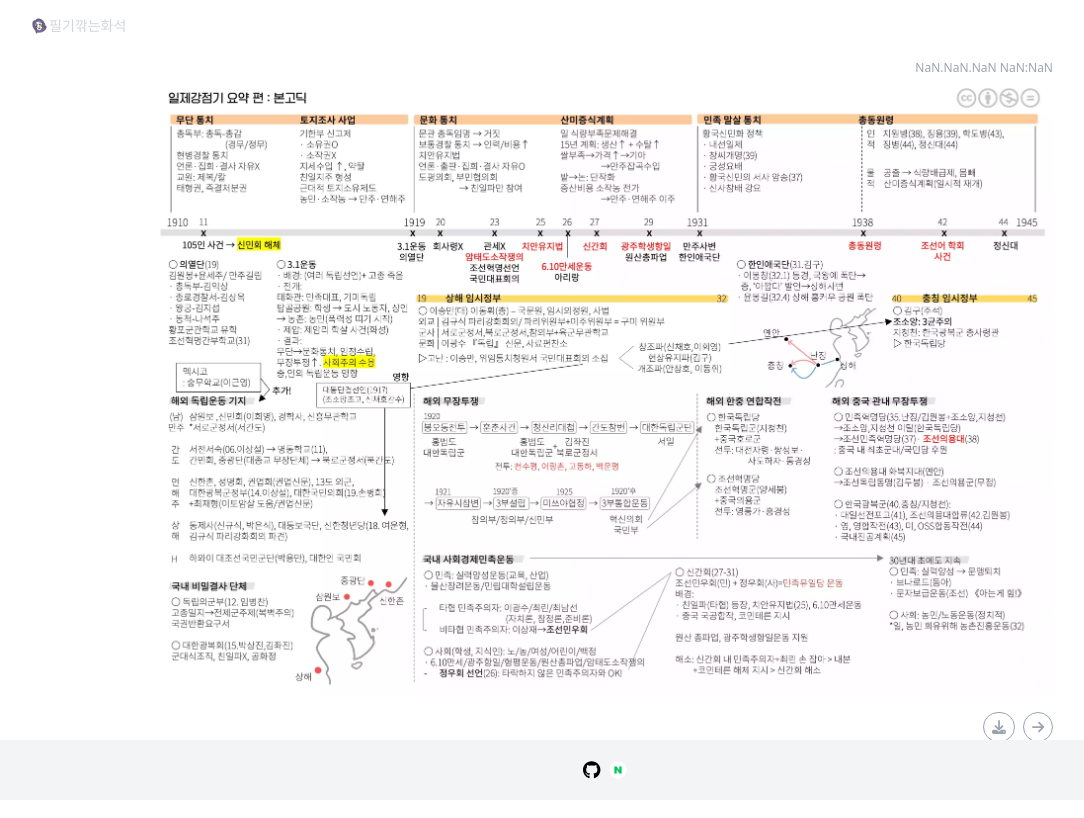
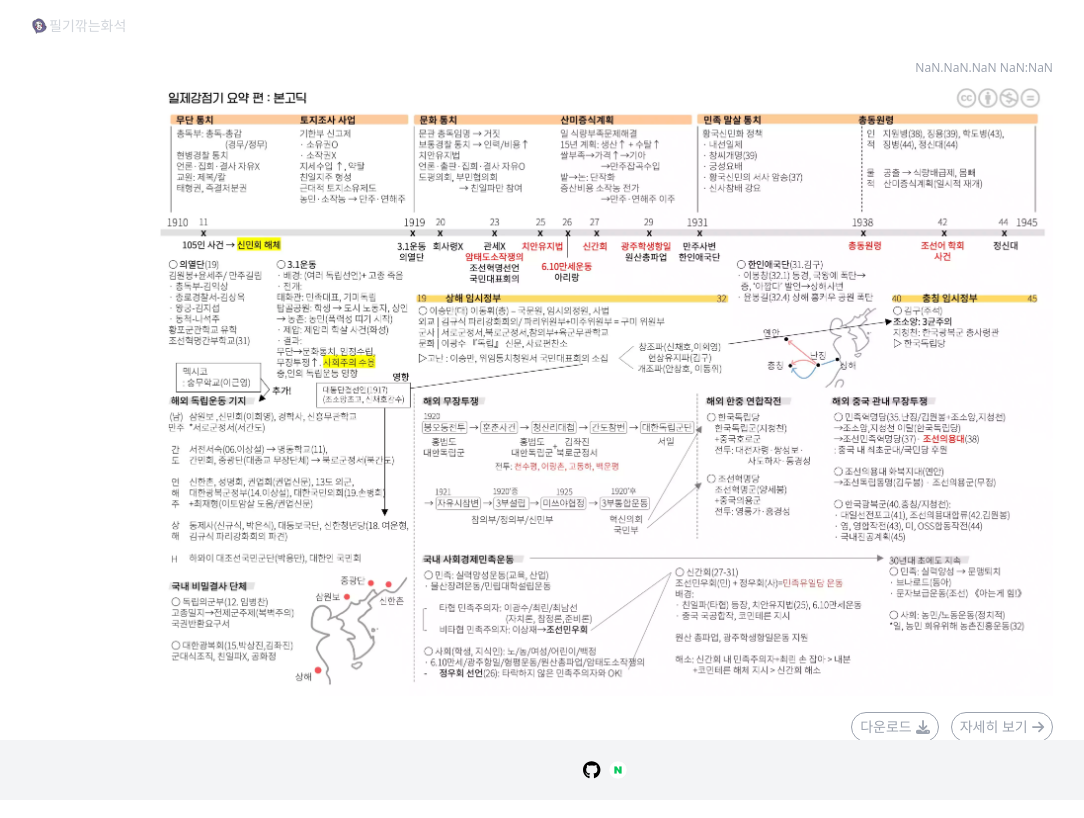
Before and after one commit to agnes0304/chronos-nextjs, a Next.js app: page /posts/1 in a window 1280 px wide. Shown: the top 818 px of the page, without its empty margins (35-1119 px from the left). Built offline with nearby package versions, Linux system fonts and the light colour scheme; no server answers.

Commit message:
added style effect

```diff
--- a/src/components/post/Actions.tsx
+++ b/src/components/post/Actions.tsx
@@ -5,19 +5,19 @@ import { faDownload, faArrowRight } from "@fortawesome/free-solid-svg-icons";
 
 const Actions = () => {
   return (
-    <div className="flex justify-end gap-2">
+    <div className="flex justify-end gap-3">
       <button
         type="button"
-        className="h-[30px] border border-gray-400 rounded-full text-sm text-gray-400 flex justify-center items-center group p-1 px-2 hover:border-none hover:bg-indigo-300 hover:text-white hover:shadow-md hover:shadow-neutral-300 active:bg-indigo-400 active:shadow-inner"
+        className="h-[30px] border border-gray-400 rounded-full text-sm text-gray-400 flex justify-center items-center group p-1 px-2 hover:border-indigo-300 hover:bg-indigo-300 hover:text-white active:bg-indigo-400 active:shadow-inner transition-all duration-200 ease-in-out"
       >
-        <span className="hidden group-hover:inline mr-1">다운로드</span>
+        <span className="mr-1">다운로드</span>
         <FontAwesomeIcon icon={faDownload} />
       </button>
       <button
         type="button"
-        className="h-[30px] border border-gray-400 rounded-full text-sm text-gray-400 flex justify-center items-center group p-1 px-2 hover:border-none hover:bg-indigo-300 hover:text-white hover:shadow-md hover:shadow-neutral-300 active:bg-indigo-400 active:shadow-inner"
+        className="h-[30px] border border-gray-400 rounded-full text-sm text-gray-400 flex justify-center items-center group p-1 px-2 hover:border-indigo-300 hover:bg-indigo-300 hover:text-white active:bg-indigo-400 active:shadow-inner transition-all duration-200 ease-in-out"
       >
-        <span className="hidden group-hover:inline mr-1">자세히 보기</span>
+        <span className="mr-1">자세히 보기</span>
         <FontAwesomeIcon icon={faArrowRight} />
       </button>
     </div>
```
